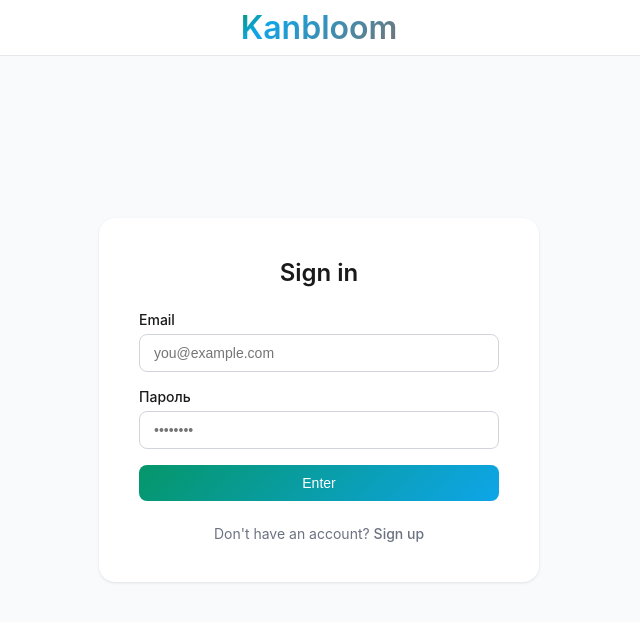
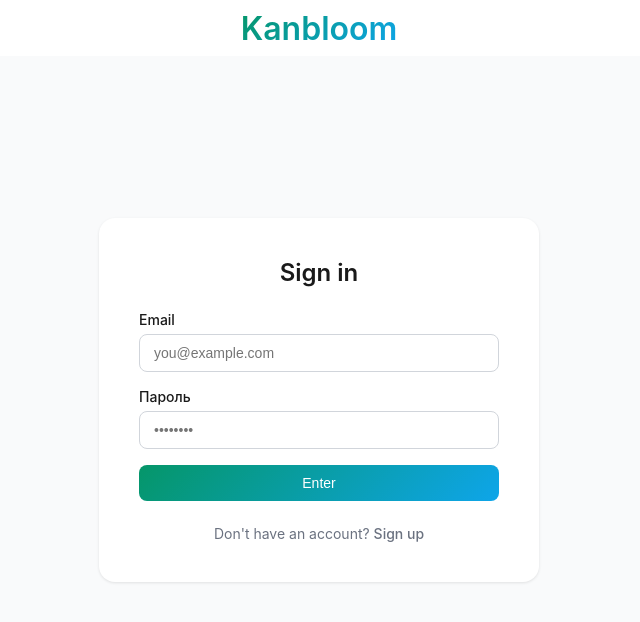
Before and after one commit to vitygo/kanban-app, a React (Vite) app in the folder apps/web/: page /login in a window 1280 px wide. Shown: the top 622 px of the page, without its empty margins (321-961 px from the left). Built offline with nearby package versions, Linux system fonts and the light colour scheme; no server answers.

Commit message:
fix: auth topbar and login page styles

```diff
--- a/apps/web/src/components/AuthTopbar/AuthTopbar.module.css
+++ b/apps/web/src/components/AuthTopbar/AuthTopbar.module.css
@@ -8,7 +8,6 @@
     left: 0;
     right: 0;
     background: var(--bg-primary);
-    border-bottom: 1px solid var(--border-primary);
   }
 
   .logo {
@@ -19,7 +18,7 @@
     display: flex;
     align-items: center;
     gap: 8px;
-    background: linear-gradient(135deg, #059669 0%, #0ea5e9 20%, rgb(116, 116, 116) 100%);
+    background: linear-gradient(135deg, #059669 0%, #0ea5e9 100%);
     -webkit-background-clip: text;
     background-clip: text;
     -webkit-text-fill-color: transparent;
--- a/apps/web/src/pages/LoginPage.module.css
+++ b/apps/web/src/pages/LoginPage.module.css
@@ -19,6 +19,14 @@
     gap: 24px;
   }
 
+  @media (max-width: 768px) {
+
+    .card {
+        background: unset;
+        box-shadow: unset;
+    }
+  }
+
   .title {
     font-size: 24px;
     font-weight: 600;
```
